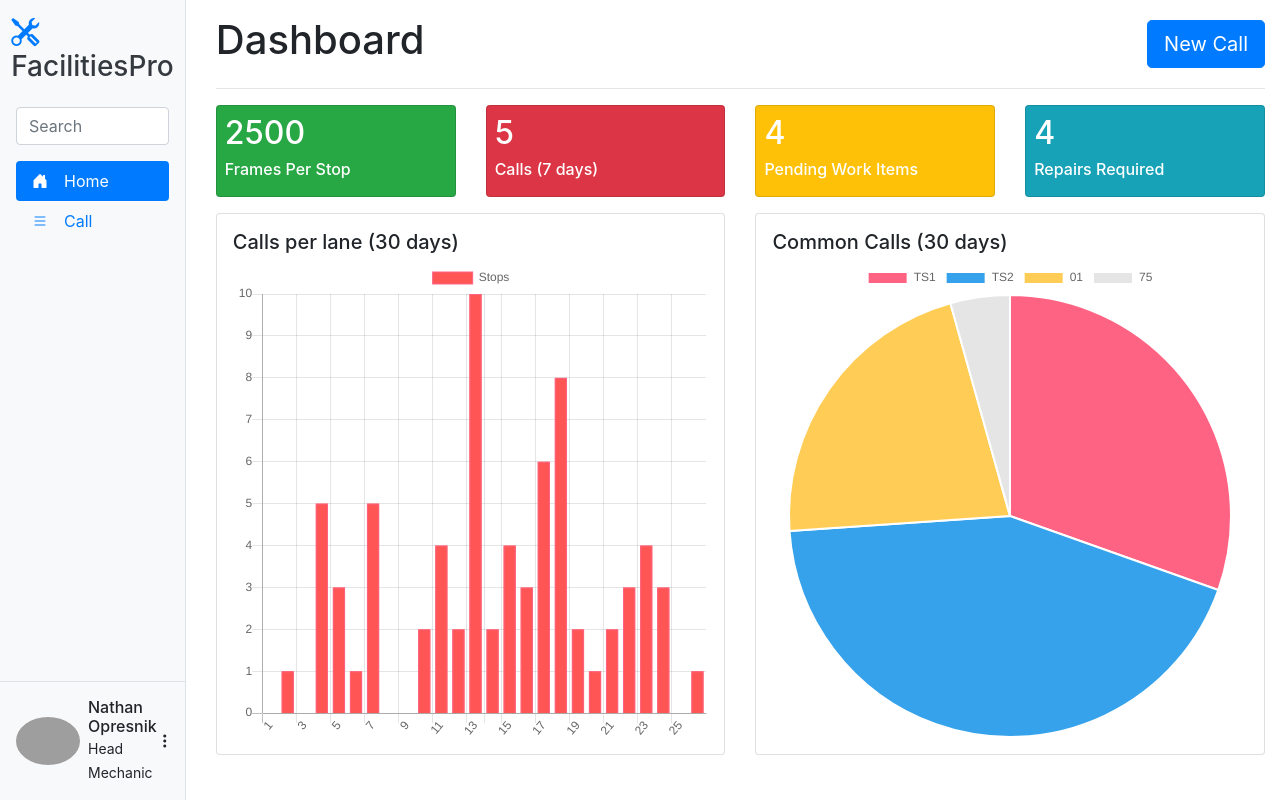
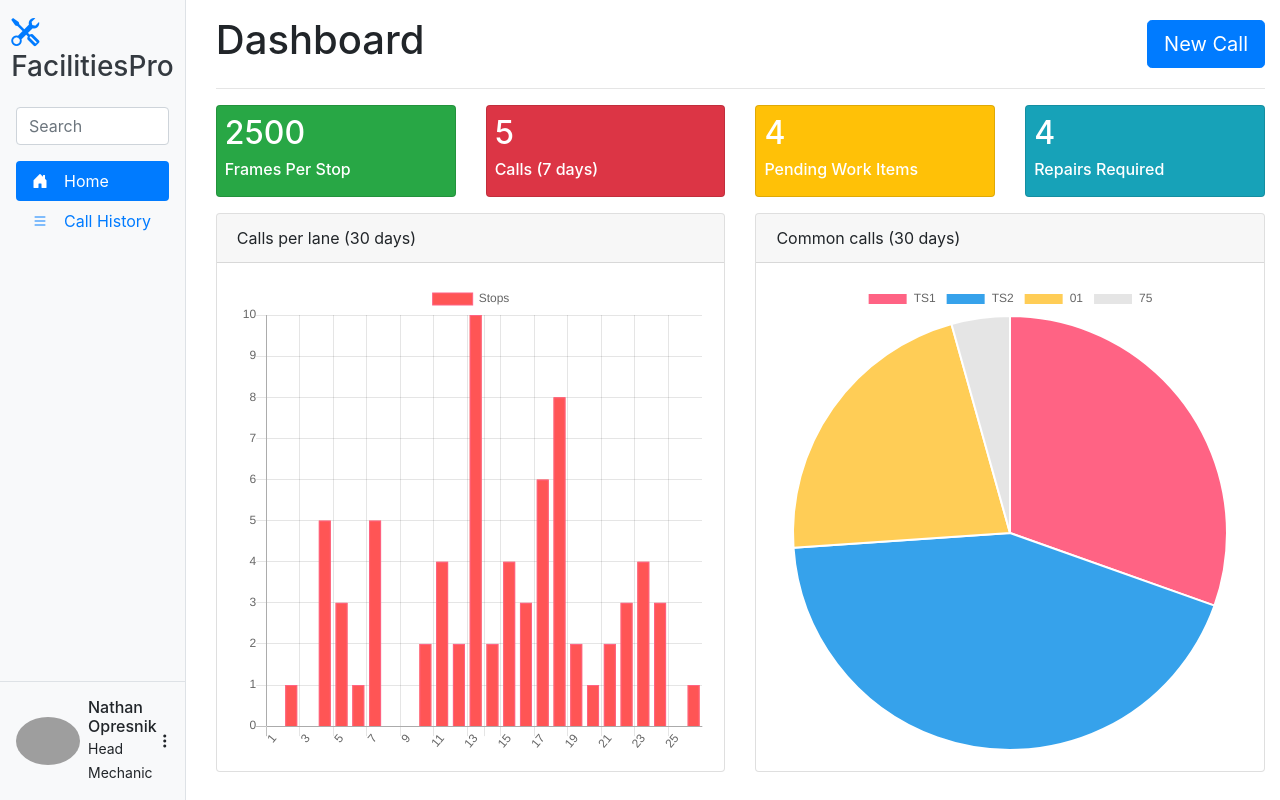
Before and after one commit to Nhanlibra/facilities-toolkit, a React (Create React App) app in the folder client/: page / in a window 1280 px wide. Built offline with nearby package versions, Linux system fonts and the light colour scheme; grey boxes are pictures that could not be loaded.

Commit message:
Add headers to chart cards

```diff
--- a/client/src/components/Navigation/Sidebar/SidebarLinks.js
+++ b/client/src/components/Navigation/Sidebar/SidebarLinks.js
@@ -12,7 +12,7 @@ export default () => {
       <Nav.Item>
         <Nav.Link href="/call">
           <i className="bi-list"></i>
-          <span className=" ml-3 d-none d-md-inline">Call</span>
+          <span className=" ml-3 d-none d-md-inline">Call History</span>
         </Nav.Link>
       </Nav.Item>
     </Nav>
--- a/client/src/pages/Dashboard/index.js
+++ b/client/src/pages/Dashboard/index.js
@@ -34,15 +34,19 @@ export default () => {
 
       <Row>
         <Col md={6}>
-          <Card className="mt-3 p-3 w-100">
-            <h5>Calls per lane (30 days)</h5>
-            <CallChart />
+          <Card className="mt-3 w-100">
+            <Card.Header>Calls per lane (30 days)</Card.Header>
+            <Card.Body>
+              <CallChart />
+            </Card.Body>
           </Card>
         </Col>
         <Col md={6}>
-          <Card className="mt-3 p-3 w-100">
-            <h5>Common Calls (30 days)</h5>
-            <CommonCallsChart />
+          <Card className="mt-3 w-100">
+            <Card.Header>Common calls (30 days)</Card.Header>
+            <Card.Body>
+              <CommonCallsChart />
+            </Card.Body>
           </Card>
         </Col>
       </Row>
```
